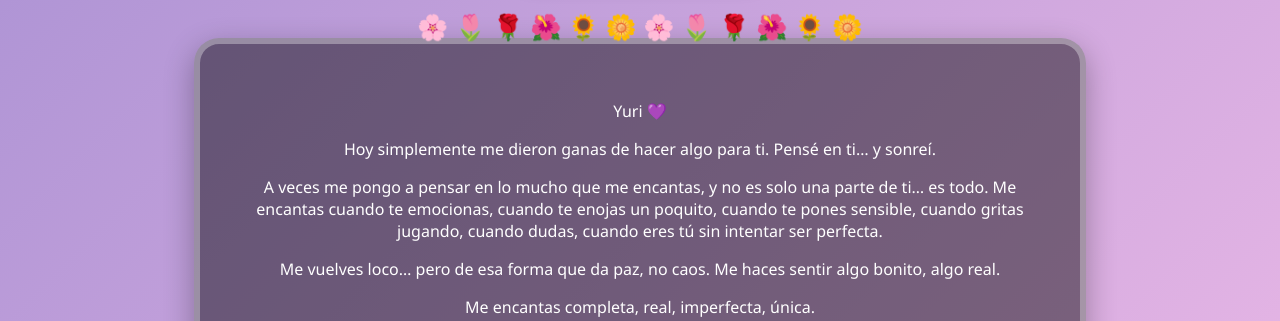
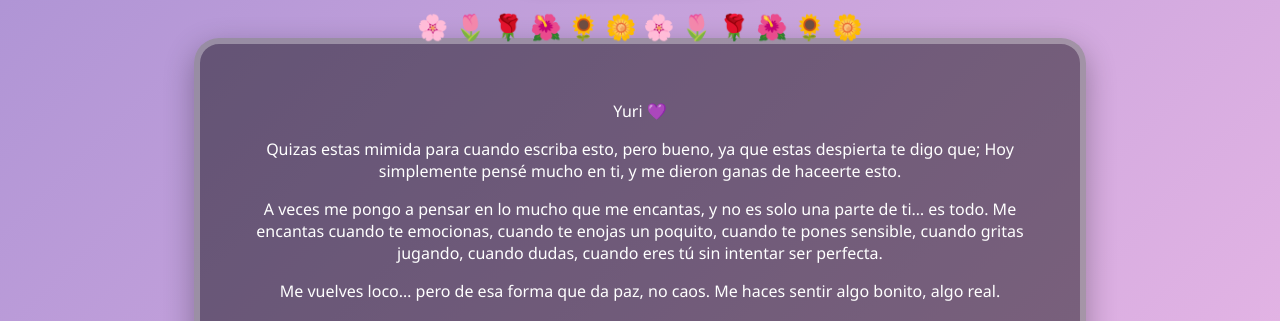
Before and after one commit to Doiker380/YuriBonita, a plain HTML site: page index.html in a window 1280 px wide. Both pictures are taken after a click on the button "Abrir 💌". Shown: the part 471-792 px from the top of the page. Drawn offline with Linux system fonts and the light colour scheme.

Commit message:
Update index.html

```diff
--- a/index.html
+++ b/index.html
@@ -132,8 +132,8 @@ img {
     <p>Yuri 💜</p>
 
     <p>
-      Hoy simplemente me dieron ganas de hacer algo para ti.
-      Pensé en ti… y sonreí.
+      Quizas estas mimida para cuando escriba esto, pero bueno, ya que estas despierta te digo que;
+      Hoy simplemente pensé mucho en ti, y me dieron ganas de haceerte esto.
     </p>
 
     <p>
```
